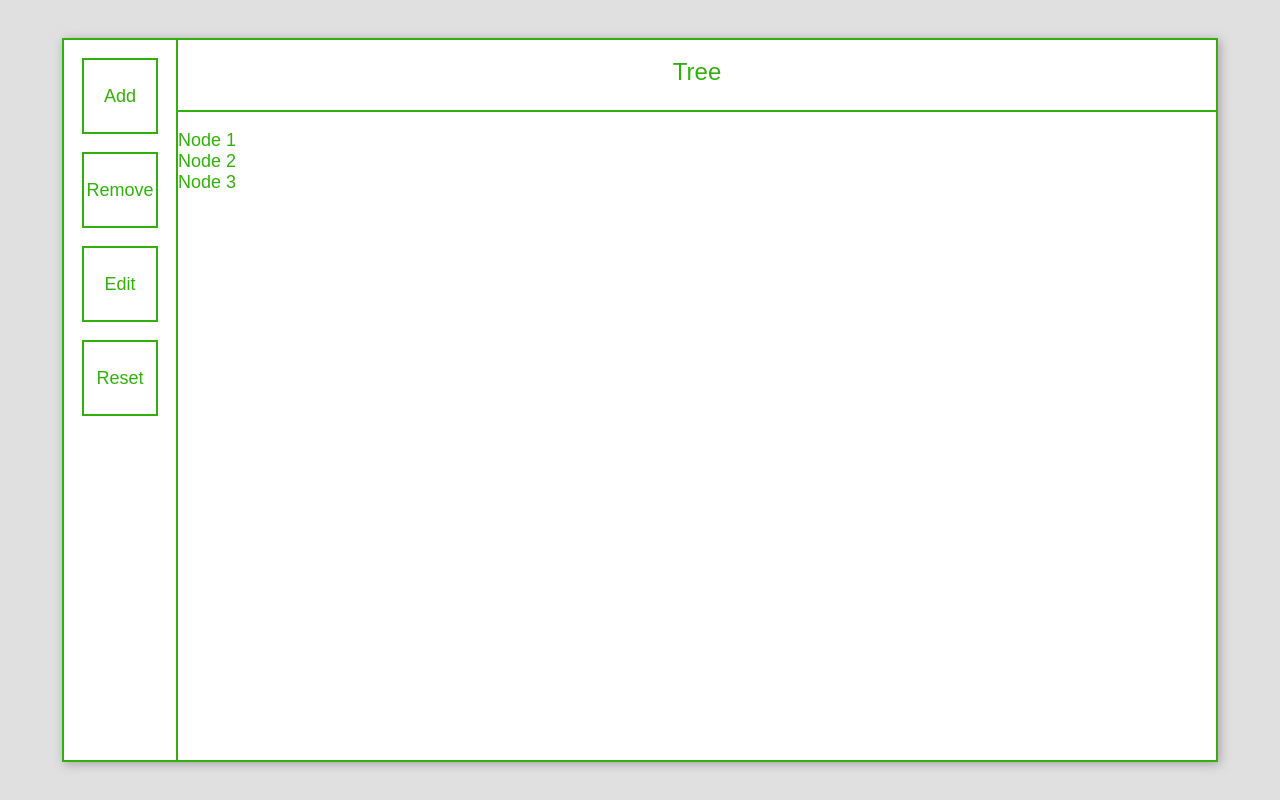
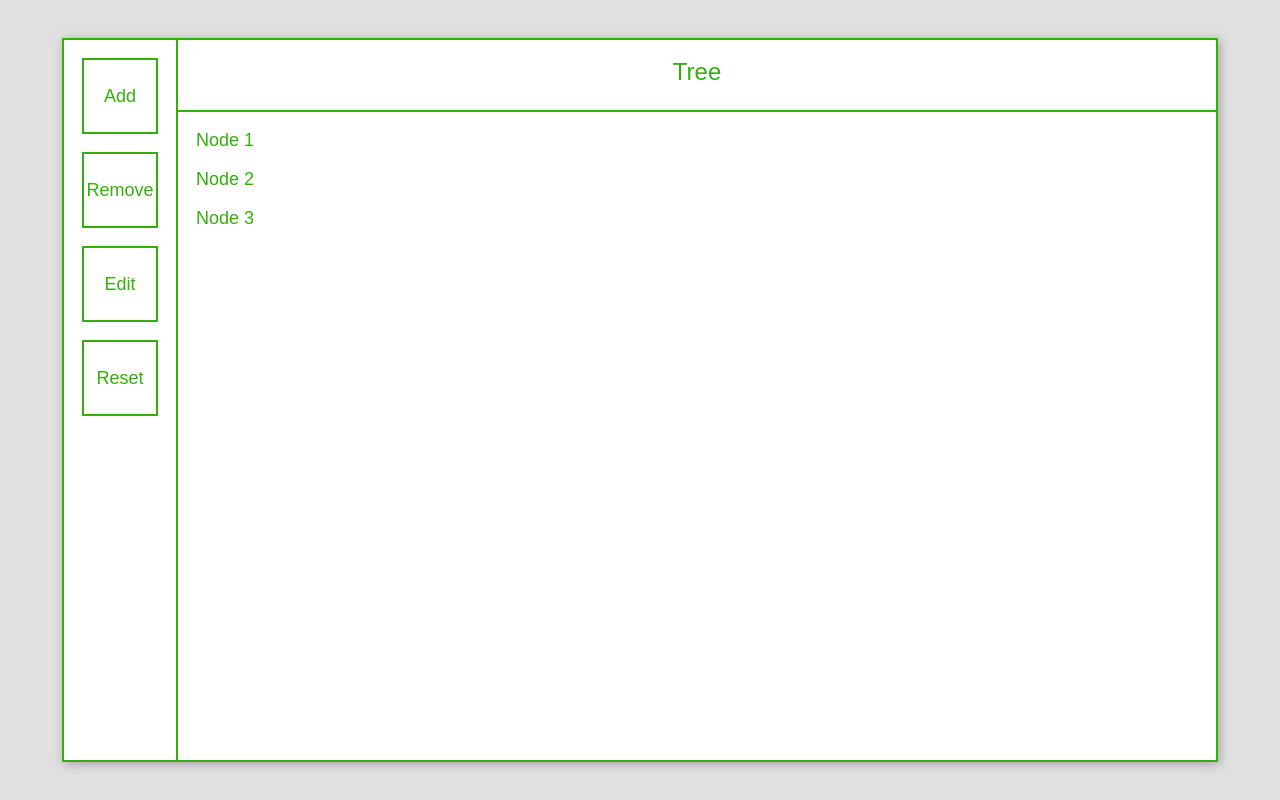
Before and after one commit to Baublis/mcc-test-app, a React (Vite) app: page / in a window 1280 px wide. Built offline with nearby package versions, Linux system fonts and the light colour scheme.

Commit message:
Style Refactoring

```diff
--- a/src/Components/Tree/style.css
+++ b/src/Components/Tree/style.css
@@ -1,4 +1,6 @@
 .content-container {
     display: flex;
     flex-direction: column;
+    padding-left: 1em;
+    gap: 1em;
 }
```
